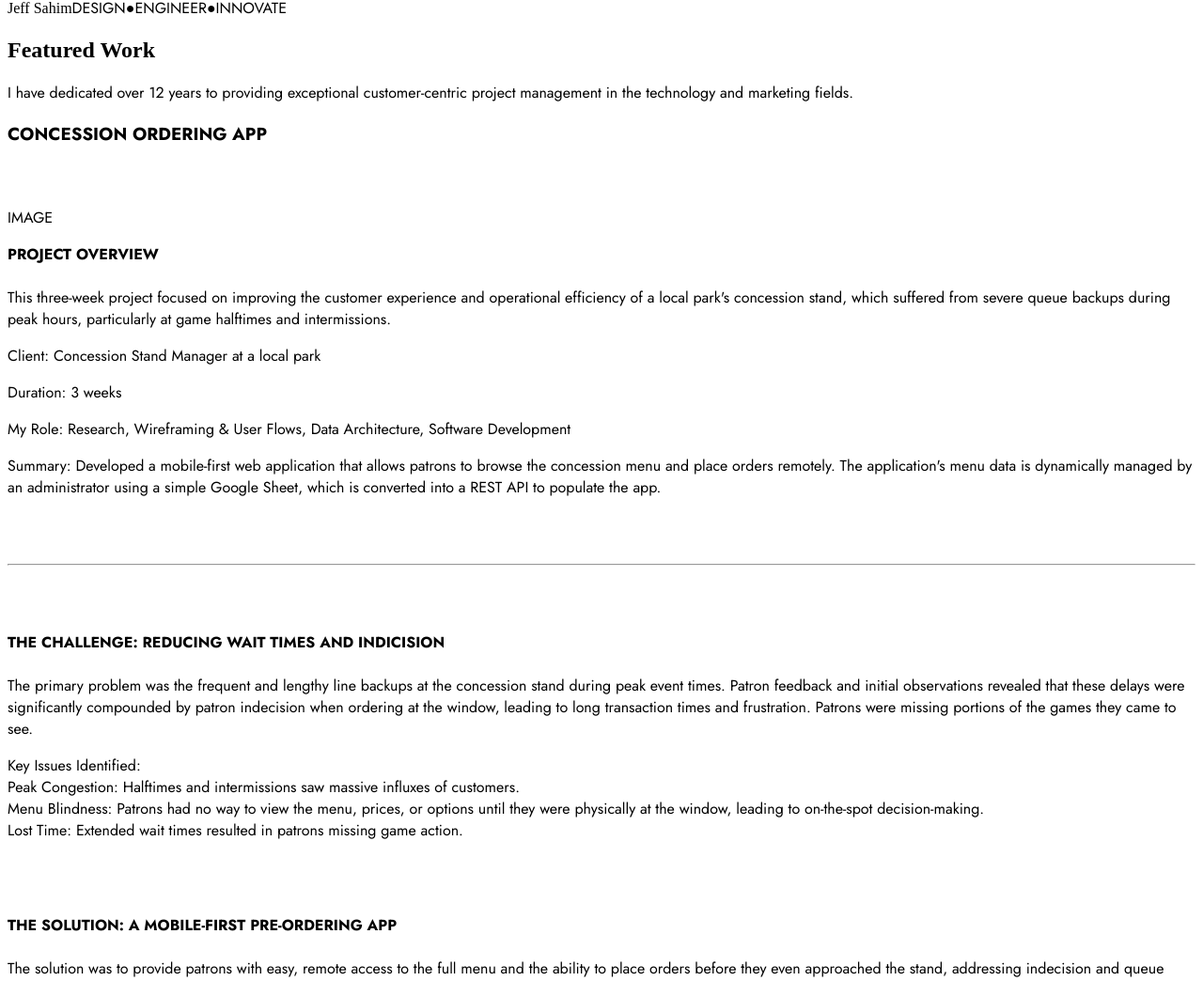
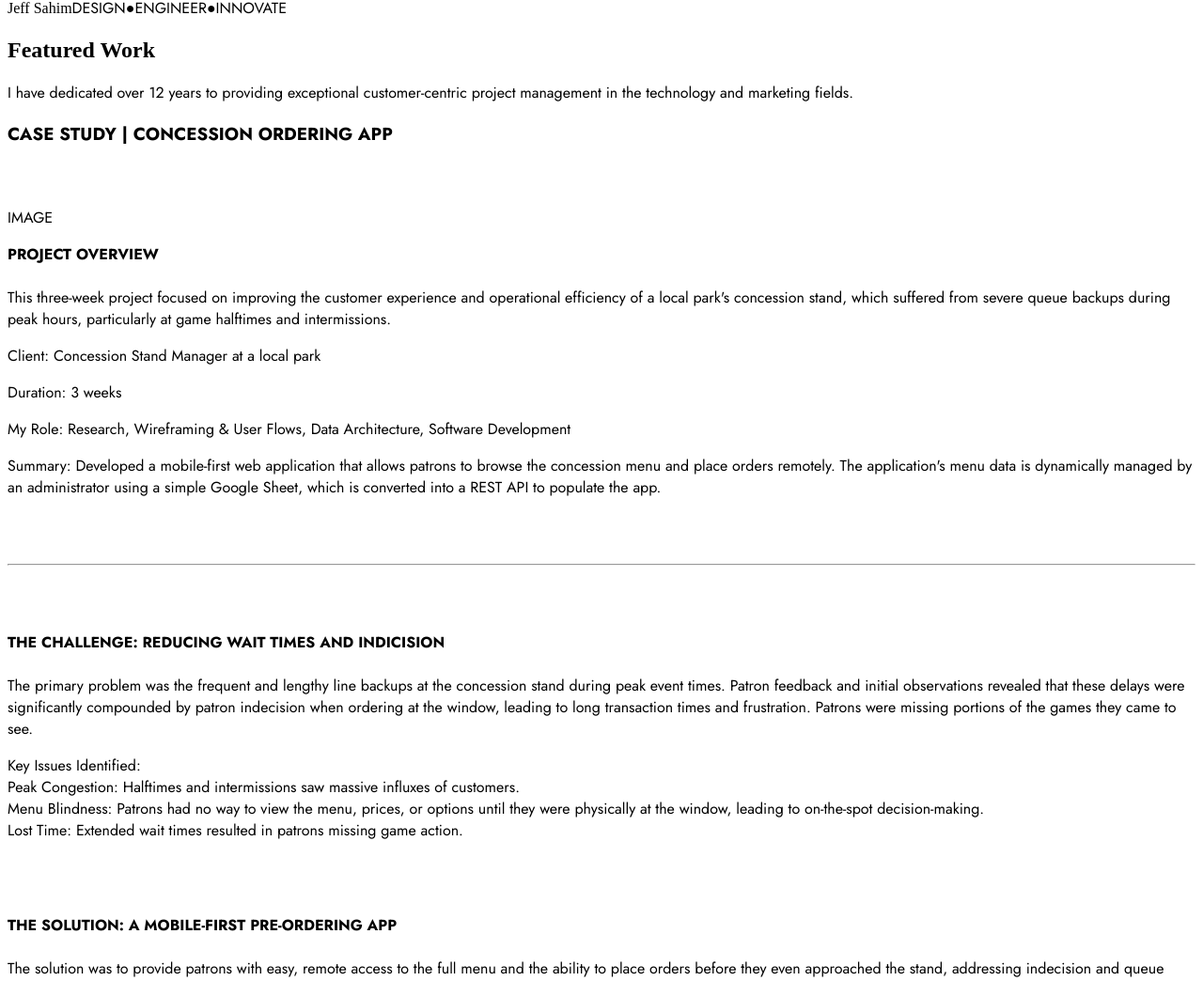
Before and after one commit to jsahim/portfolio, a React (Vite) app: page / in a window 1280 px wide. Shown: the part 536-1580 px from the top of the page at 94% size. Built offline with nearby package versions, Linux system fonts and the light colour scheme; a web font is replaced by a local one.

Commit message:
Add Styles

```diff
--- a/src/components/Contact.jsx
+++ b/src/components/Contact.jsx
@@ -22,11 +22,11 @@ const Contact = ({contactSection}) => {
             </div>
 
             <div className="flex flex-col justify-center space-y-6 text-lg tracking-widest">
-              <a href="mailto:jeffreysahim@gmail.com" className="group max-w-[400px] flex justify-between items-center font-medium px-4 py-3 bg-gray-600 hover:bg-[#f22b40] transition-colors rounded-md">
-                SEND ME AN EMAIL <TbMailFilled className="block group-hover:hidden w-6 h-6" /><TbMailOpenedFilled className="hidden group-hover:block w-6 h-6" />
+              <a href="mailto:jeffreysahim@gmail.com" className="group max-w-[400px] flex justify-between items-center px-4 py-3 bg-gray-600 hover:bg-[#f22b40] transition-colors rounded-md">
+                <span className="font-medium">SEND ME AN <strong>EMAIL</strong></span><TbMailFilled className="block group-hover:hidden w-6 h-6" /><TbMailOpenedFilled className="hidden group-hover:block w-6 h-6" />
               </a>
               <a href="https://www.linkedin.com/in/jeff-sahim/" className="group max-w-[400px] flex justify-between items-center font-medium px-4 py-3 bg-gray-600 hover:bg-[#f22b40] transition-colors rounded-md">
-                ADD ME ON LINKEDIN <GrLinkedinOption className="block group-hover:hidden w-6 h-6" /><GrLinkedin className="hidden group-hover:block w-6 h-6" />
+                <span className="font-medium">ADD ME ON <strong>LINKEDIN</strong></span><GrLinkedinOption className="block group-hover:hidden w-6 h-6" /><GrLinkedin className="hidden group-hover:block w-6 h-6" />
               </a>
             </div>
 
--- a/src/components/Hero.jsx
+++ b/src/components/Hero.jsx
@@ -20,13 +20,13 @@ const Hero = () => {
             <span className='transition-opacity duration-700 ease-in-out' style={{ opacity: animate ? 1 : 0, transitionDelay: '0ms' }}>
               DESIGN
             </span>
-            <span className='text-gray-700 transition-opacity duration-700 ease-in-out font-extralight' style={{ opacity: animate ? 1 : 0, transitionDelay: '900ms' }}>
+            <span className='text-gray-600 transition-opacity duration-700 ease-in-out font-extralight' style={{ opacity: animate ? 1 : 0, transitionDelay: '900ms' }}>
               ●
             </span>
             <span className='transition-opacity duration-700 ease-in-out' style={{ opacity: animate ? 1 : 0, transitionDelay: '300ms' }}>
               ENGINEER
             </span>
-            <span className='text-gray-700 transition-opacity duration-700 ease-in-out font-extralight' style={{ opacity: animate ? 1 : 0, transitionDelay: '900ms' }}>
+            <span className='text-gray-600 transition-opacity duration-700 ease-in-out font-extralight' style={{ opacity: animate ? 1 : 0, transitionDelay: '900ms' }}>
               ●
             </span>
             <span className='transition-opacity duration-700 ease-in-out' style={{ opacity: animate ? 1 : 0, transitionDelay: '600ms' }}>
--- a/src/components/Navigation.jsx
+++ b/src/components/Navigation.jsx
@@ -15,7 +15,7 @@ const Navigation = ({currentSection, setCurrentSection, scrollToTargetDiv, workS
               className={`font-semibold transition-colors text-base sm:text-lg cursor-pointer ${
                 currentSection === 'work'
                   ? 'text-[#f22b40]'
-                  : 'text-gray-600 hover:text-gray-900'
+                  : 'text-gray-600 hover:text-black'
               }`}>
               WORK
             </button>
@@ -24,7 +24,7 @@ const Navigation = ({currentSection, setCurrentSection, scrollToTargetDiv, workS
               className={`font-semibold transition-colors text-base sm:text-lg cursor-pointer ${
                 currentSection === 'about'
                   ? 'text-[#f22b40]'
-                  : 'text-gray-600 hover:text-gray-900'
+                  : 'text-gray-600 hover:text-black'
               }`}>
               ABOUT
             </button>
@@ -33,7 +33,7 @@ const Navigation = ({currentSection, setCurrentSection, scrollToTargetDiv, workS
               className={`font-semibold transition-colors text-base sm:text-lg cursor-pointer ${
                 currentSection === 'contact'
                   ? 'text-[#f22b40]'
-                  : 'text-gray-600 hover:text-gray-900'
+                  : 'text-gray-600 hover:text-black'
               }`}>
               CONTACT
             </button>
--- a/src/components/Work.jsx
+++ b/src/components/Work.jsx
@@ -1,4 +1,4 @@
-import Retrofresh from './WorkItems/Retrofresh';
+import SnackShack from './WorkItems/SnackShack';
 
 const Work = ({workSection}) => {
   return (
@@ -15,7 +15,7 @@ const Work = ({workSection}) => {
         </p>
 
         <div className="gap-8 flex flex-wrap">
-          <Retrofresh />
+          <SnackShack />
         </div>
 
       </div>
--- a/src/components/WorkItems/Retrofresh.jsx
+++ b/src/components/WorkItems/SnackShack.jsx
@@ -1,9 +1,13 @@
-const Retrofresh = () => {
+const SnackShack = () => {
 
   return (
-    <div className="text-black border-4 border-red-600 bg-white rounded-lg p-10">
+    <div className="text-black border-4 border-[#f22b40] bg-white rounded-lg p-10">
 
-      <h3 className="font-bold text-xl">CONCESSION ORDERING APP</h3><br/><br/>
+      <h3 className="font-bold  text-[#f22b40] text-xl">
+        <span className="text-gray-600 font-bold">
+          CASE STUDY |
+        </span> CONCESSION ORDERING APP
+      </h3><br/><br/>
 
       <div className="space-y-4 grid md:grid-cols-2 gap-15 md:gap-8">
 
@@ -25,11 +29,11 @@ const Retrofresh = () => {
         <div className="list-decimal list-inside space-y-4 grid md:grid-cols-2 gap-15 md:gap-8">
 
           <div>
-            <p><strong>THE CHALLENGE: REDUCING WAIT TIMES AND INDICISION</strong><br/><br/>The primary problem was the frequent and lengthy line backups at the concession stand during peak event times. Patron feedback and initial observations revealed that these delays were significantly compounded by patron indecision when ordering at the window, leading to long transaction times and frustration. Patrons were missing portions of the games they came to see.</p>
+            <p><strong>THE CHALLENGE: <span className="text-gray-600 font-semibold">REDUCING WAIT TIMES AND INDICISION</span></strong><br/><br/>The primary problem was the frequent and lengthy line backups at the concession stand during peak event times. Patron feedback and initial observations revealed that these delays were significantly compounded by patron indecision when ordering at the window, leading to long transaction times and frustration. Patrons were missing portions of the games they came to see.</p>
             <p>Key Issues Identified:<br/>Peak Congestion: Halftimes and intermissions saw massive influxes of customers.<br/>Menu Blindness: Patrons had no way to view the menu, prices, or options until they were physically at the window, leading to on-the-spot decision-making.<br/>Lost Time: Extended wait times resulted in patrons missing game action.</p><br/><br/>
           </div>
           <div>
-            <p><strong>THE SOLUTION: A MOBILE-FIRST PRE-ORDERING APP</strong><br/><br/>The solution was to provide patrons with easy, remote access to the full menu and the ability to place orders before they even approached the stand, addressing indecision and queue length simultaneously.The solution was to provide patrons with easy, remote access to the full menu and the ability to place orders before they even approached the stand, addressing indecision and queue length simultaneously.</p>
+            <p><strong>THE SOLUTION: <span className="text-gray-600 font-semibold">A MOBILE-FIRST PRE-ORDERING APP</span></strong><br/><br/>The solution was to provide patrons with easy, remote access to the full menu and the ability to place orders before they even approached the stand, addressing indecision and queue length simultaneously.The solution was to provide patrons with easy, remote access to the full menu and the ability to place orders before they even approached the stand, addressing indecision and queue length simultaneously.</p>
             <p>Strategy:<br/>Menu Visibility: Provide a digital, mobile-first menu accessible anywhere in the park.<br/>Order Ahead: Implement a feature for patrons to place and pay for orders directly through the app.<br/>Easy Access: Utilize strategically placed QR codes around the park (near seating areas, entrances) to provide instant access to the app menu.</p><br/><br/>
           </div>
 
@@ -75,4 +79,4 @@ const Retrofresh = () => {
   )
 }
 
-export default Retrofresh;
+export default SnackShack;
```
Also changed, not shown: src/components/About.jsx (+5 -4 lines).
